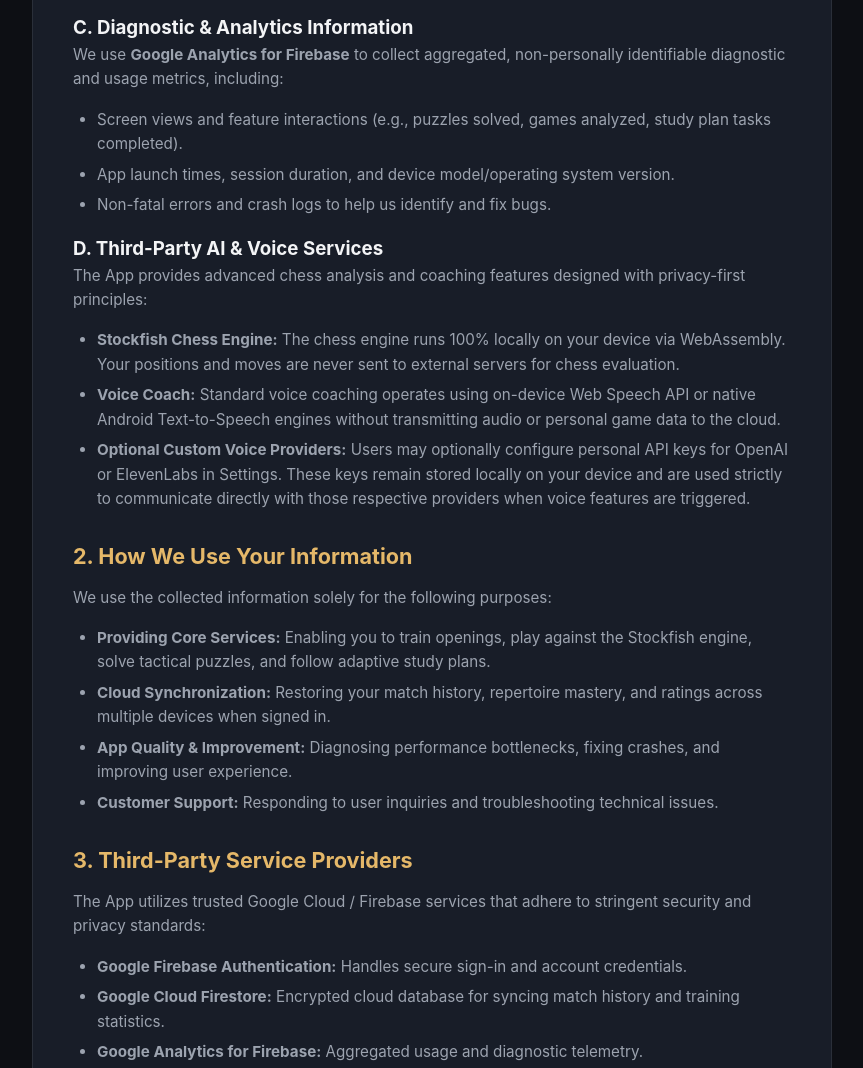
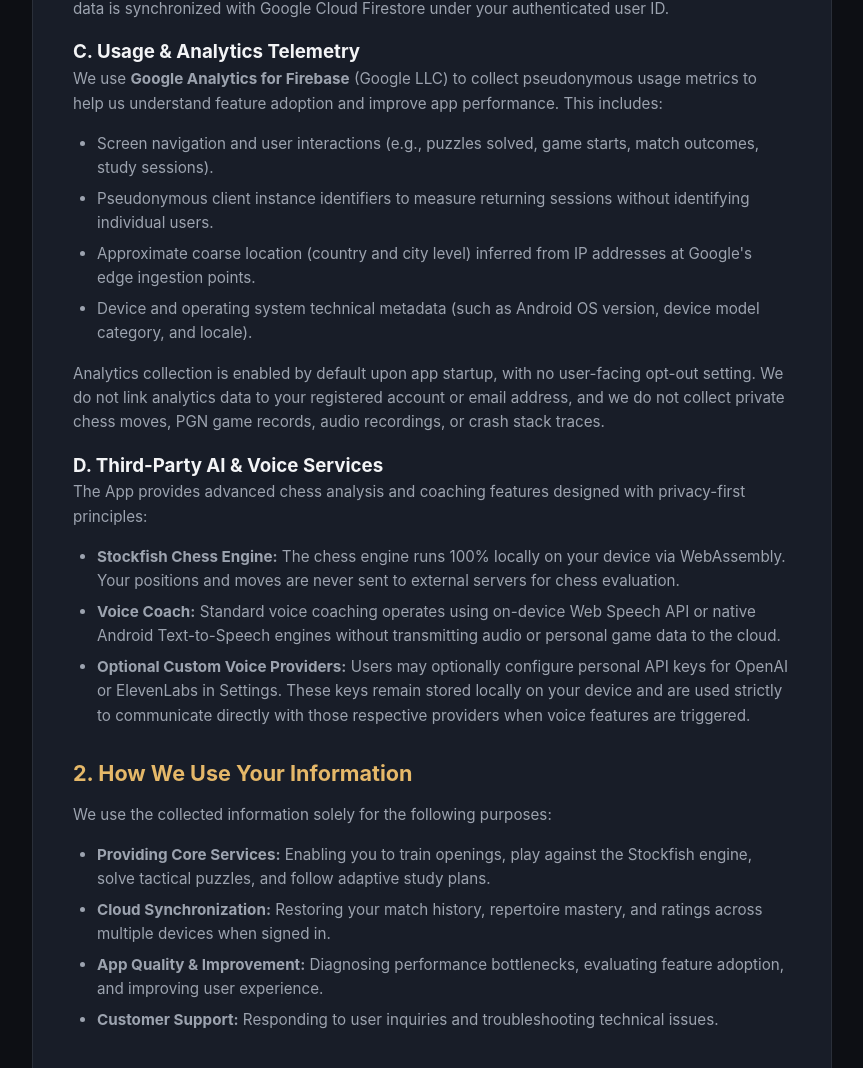
Before and after one commit to Rohith013/chesstrainerapp-website, a plain HTML site: page privacy.html in a window 1280 px wide. Shown: the part 1121-2189 px from the top of the page, without its empty margins (208-1071 px from the left). Drawn offline with Linux system fonts and the light colour scheme.

Commit message:
Update privacy policy with pseudonymous analytics disclosures and remove crash log claims

```diff
--- a/privacy.html
+++ b/privacy.html
@@ -41,13 +41,13 @@
     <p>This Privacy Policy explains how <strong>ROHITH WILSON T</strong> ("we", "us", or "our") collects, uses, and safeguards your information when you use our mobile application <strong>Chess Openings: Trainer & AI</strong> (referred to as the "App").</p>
 
     <div class="highlight-box">
-      <strong>Quick Summary:</strong> We respect your privacy. ChessTrainer is currently completely free and displays zero advertisements. You can use all core features anonymously as a Guest without creating an account. If you choose to create an account, Google Firebase is used strictly to sync your match history and study plans. We do not sell your personal data or track your advertising identifier.
+      <strong>Quick Summary:</strong> We respect your privacy. ChessTrainer is currently completely free and displays zero advertisements. You can use all core features as a Guest without creating an account or submitting an email address. If you choose to create an account, Google Firebase is used strictly to sync your match history and study plans. We do not sell your personal data or track your advertising identifier.
     </div>
 
     <h2>1. Information We Collect</h2>
 
     <h3>A. Personal Information (Optional)</h3>
-    <p>The App allows you to play, train, and study completely anonymously as a <strong>Guest</strong>. If you choose to register an account or sign in with Google Firebase Authentication, we collect:</p>
+    <p>The App allows you to play, train, and study as a <strong>Guest</strong> without creating an account or providing an email address. If you choose to register an account or sign in with Google Firebase Authentication, we collect:</p>
     <ul>
       <li><strong>Email Address:</strong> To identify your user account and authenticate your sign-in.</li>
       <li><strong>Display Name:</strong> To personalize your in-app profile.</li>
@@ -64,13 +64,15 @@
     </ul>
     <p>This data is stored locally on your device using IndexedDB and local storage. If you sign in, your data is synchronized with Google Cloud Firestore under your authenticated user ID.</p>
 
-    <h3>C. Diagnostic & Analytics Information</h3>
-    <p>We use <strong>Google Analytics for Firebase</strong> to collect aggregated, non-personally identifiable diagnostic and usage metrics, including:</p>
+    <h3>C. Usage & Analytics Telemetry</h3>
+    <p>We use <strong>Google Analytics for Firebase</strong> (Google LLC) to collect pseudonymous usage metrics to help us understand feature adoption and improve app performance. This includes:</p>
     <ul>
-      <li>Screen views and feature interactions (e.g., puzzles solved, games analyzed, study plan tasks completed).</li>
-      <li>App launch times, session duration, and device model/operating system version.</li>
-      <li>Non-fatal errors and crash logs to help us identify and fix bugs.</li>
+      <li>Screen navigation and user interactions (e.g., puzzles solved, game starts, match outcomes, study sessions).</li>
+      <li>Pseudonymous client instance identifiers to measure returning sessions without identifying individual users.</li>
+      <li>Approximate coarse location (country and city level) inferred from IP addresses at Google's edge ingestion points.</li>
+      <li>Device and operating system technical metadata (such as Android OS version, device model category, and locale).</li>
     </ul>
+    <p>Analytics collection is enabled by default upon app startup, with no user-facing opt-out setting. We do not link analytics data to your registered account or email address, and we do not collect private chess moves, PGN game records, audio recordings, or crash stack traces.</p>
 
     <h3>D. Third-Party AI & Voice Services</h3>
     <p>The App provides advanced chess analysis and coaching features designed with privacy-first principles:</p>
@@ -85,7 +87,7 @@
     <ul>
       <li><strong>Providing Core Services:</strong> Enabling you to train openings, play against the Stockfish engine, solve tactical puzzles, and follow adaptive study plans.</li>
       <li><strong>Cloud Synchronization:</strong> Restoring your match history, repertoire mastery, and ratings across multiple devices when signed in.</li>
-      <li><strong>App Quality & Improvement:</strong> Diagnosing performance bottlenecks, fixing crashes, and improving user experience.</li>
+      <li><strong>App Quality & Improvement:</strong> Diagnosing performance bottlenecks, evaluating feature adoption, and improving user experience.</li>
       <li><strong>Customer Support:</strong> Responding to user inquiries and troubleshooting technical issues.</li>
     </ul>
 
@@ -94,7 +96,7 @@
     <ul>
       <li><strong>Google Firebase Authentication:</strong> Handles secure sign-in and account credentials.</li>
       <li><strong>Google Cloud Firestore:</strong> Encrypted cloud database for syncing match history and training statistics.</li>
-      <li><strong>Google Analytics for Firebase:</strong> Aggregated usage and diagnostic telemetry.</li>
+      <li><strong>Google Analytics for Firebase:</strong> Pseudonymous usage analytics and technical performance metrics.</li>
     </ul>
     <p>Google's privacy practices are governed by the <a href="https://policies.google.com/privacy" target="_blank" rel="noopener">Google Privacy Policy</a>.</p>
 
```
